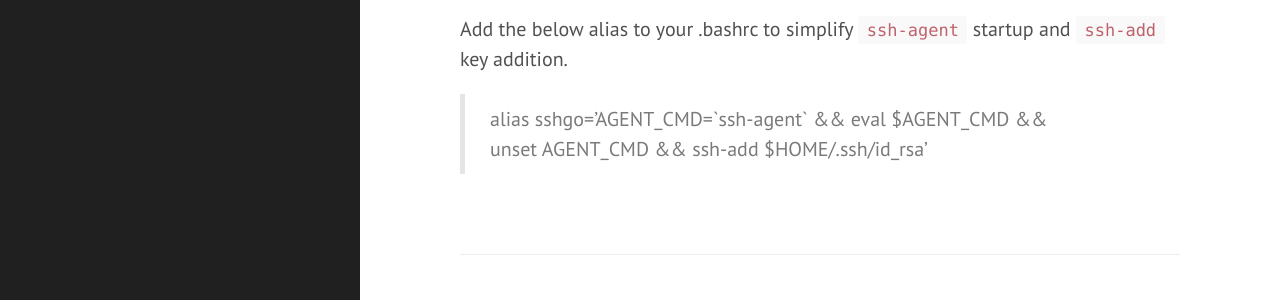
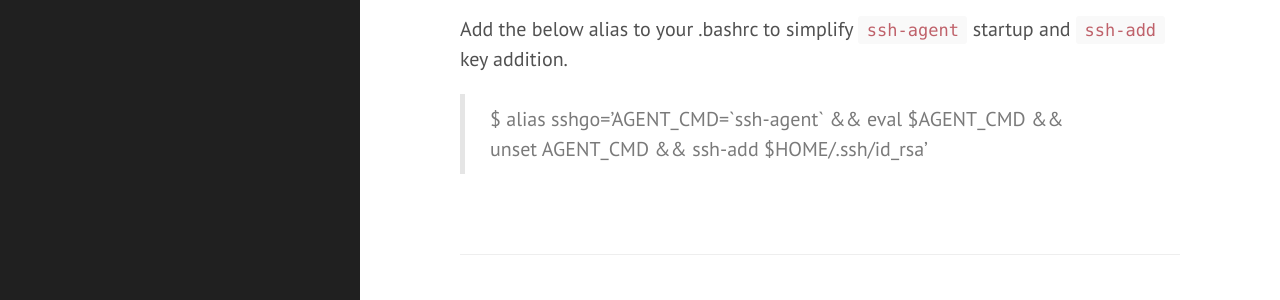
Before and after one commit to mtheunissen82/mtheunissen82.github.io, a Jekyll site: the page built from _posts/2016-02-25-sshgo.md, in a window 1280 px wide. Shown: the part 166-466 px from the top of the page. Built offline with Jekyll 4.4.1, drawn with Linux system fonts in a browser that asks for light colours; nearby versions of some CDN libraries; comment, search, counter and statistics services are not loaded.

```diff
--- a/_posts/2016-02-25-sshgo.md
+++ b/_posts/2016-02-25-sshgo.md
@@ -5,4 +5,5 @@ tags: [linux, bash]
 ---
 
 Add the below alias to your .bashrc to simplify `ssh-agent` startup and `ssh-add` key addition.
-> alias sshgo='AGENT\_CMD=\`ssh-agent\` && eval $AGENT\_CMD && unset AGENT\_CMD && ssh-add $HOME/.ssh/id_rsa'
+
+> $ alias sshgo='AGENT\_CMD=\`ssh-agent\` && eval $AGENT\_CMD && unset AGENT\_CMD && ssh-add $HOME/.ssh/id_rsa'
```
